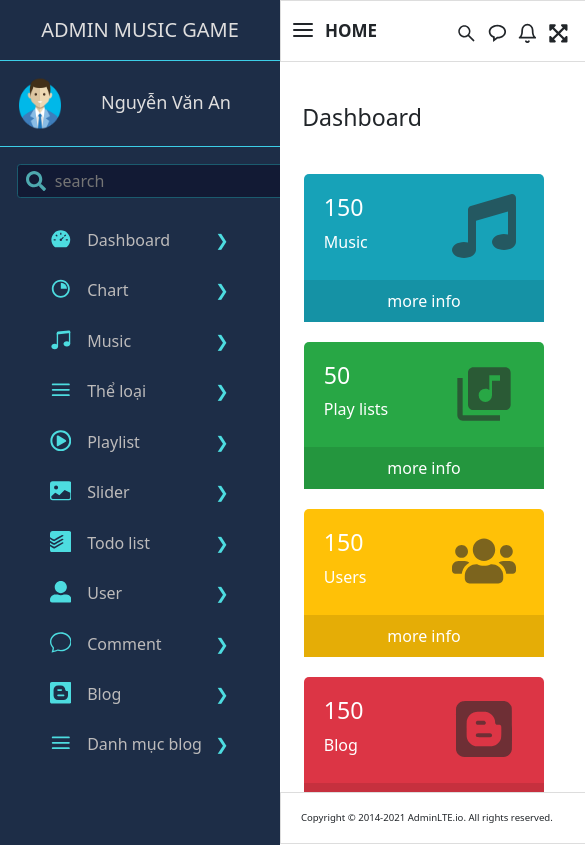
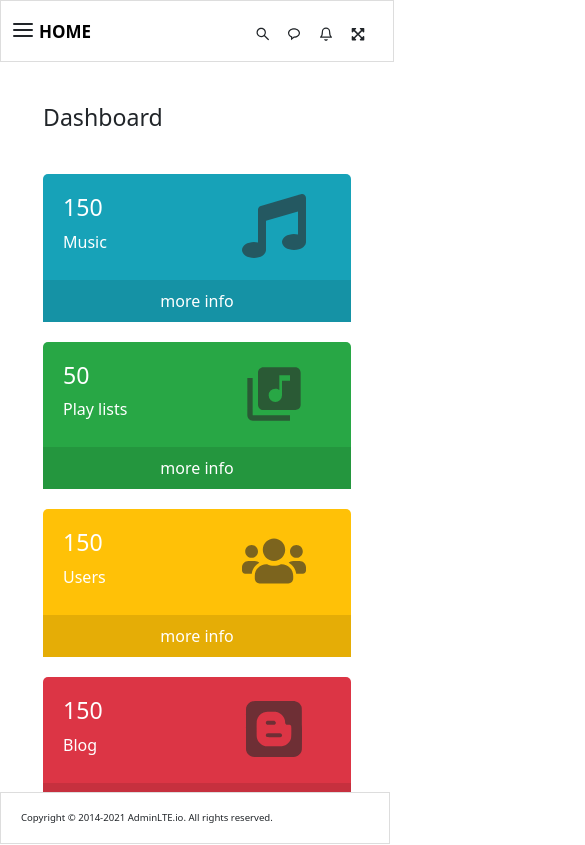
Before and after one commit to phamdactai9x66/frontMusicGaming, a React (Create React App) app: page /admin in a window 390 px wide. Shown: the top 845 px of the page, 585 px wide, since content can reach past the window. Built offline with nearby package versions, Linux system fonts and the light colour scheme.

Commit message:
config admin

```diff
--- a/src/page/admin/admin.scss
+++ b/src/page/admin/admin.scss
@@ -94,14 +94,13 @@ main {
 }
 .toggle {
   @extend %toggleStyle;
-  color: rgb(212, 69, 69);
   top: 1.5rem;
   left: 6rem;
-  background-color: #ffffff00;
+  background-color: #ee4a4a00;
   width: 14rem;
   height: 1rem;
   cursor: pointer;
-   z-index: 500;
+  z-index: 1;
 }
 .nav__check {
   @extend %toggleStyle;
@@ -223,7 +222,7 @@ main {
 }
 
 // :checked
-input:checked {
+.tab input:checked {
   ~ .tab-label {
     background: #121a34;
     & .grid_item div {
@@ -241,6 +240,7 @@ input:checked {
 
 
 header {
+  background-color: #fff;
   width: 100%;
   line-height: 60px;
   display: flex;
@@ -255,23 +255,72 @@ header {
       }
       span{
         position: absolute;
-        z-index: 100;
         cursor: pointer;
         font-size: 17px;
         font-weight: bold;
+        z-index: 2;
+        color: black;
       }
     }
     &__icons{
       cursor: pointer;
       font-size: 1.3rem;
       &--2{
-        margin: 0px 10px 0px 10px;
+        margin: 20px 15px 0px 10px;
+      }
+      &--3{
+        margin: 20px 15px 0px 10px;
       }
       &--4{
-        margin: 0px 33px 0px 10px;
+        margin: 20px 15px 0px 10px;
       }
     }
   }
+ .header__icons {
+   display: flex;
+ }
+ .search-box {
+   background: rgb(255, 255, 255);
+   height: 40px;
+   border-radius: 50px;
+   margin-top: 0.7rem;
+   border: 1px solid black;
+   margin-right: 0.8rem;
+ }
+.search-btn {
+  color: rgb(0, 0, 0);
+  float: right;
+  width: 38px;
+  height: 38px;
+  border-radius: 50%;
+  background: rgb(255, 255, 255);
+  display: flex;
+  justify-content: center;
+  align-items: center;
+  transition: 1s;
+}
+
+.search-input {
+  border: none;
+  background: none;
+  outline: none;
+  padding: 0;
+  color: rgb(0, 0, 0);
+  font-size: 15px;
+  transition: 0.4s;
+  line-height: 10px;
+  width: 0;
+  position: relative;
+  bottom: 0.7rem;
+  left: 0.7rem;
+}
+
+.search-box:hover > .search-input {
+  width: 250px;
+  position: relative;
+  bottom: 0.7rem;
+  left: 0.7rem;
+}
 
 }
 //=====Header
@@ -295,29 +344,85 @@ header {
   }
 }
 //=====Footer
-@media only screen and (max-width: 667px) {
-  .main_admin {
-    display: grid;
-    grid-template-columns: 280px 323px;
+.header_content_mobie {
+  display: none;
+}
+.header__icons_mobie {
+  display: none;
+}
+
+@media only screen and (max-width: 736px){
+  .toggle {
+    background-color: #5adaeb00;
+    left: -6.4rem;
+  }
+  .main_admin{
+    margin-left: -17.5rem;
     ._sidebar {
-      height: 115vh;
+      height: 125vh;
+    }
   }
+  .nav__check:checked ~ .main_admin{
+      margin-left: -12rem;
+      transition: 0.5s;
   }
+  .tabs .tab {
+    padding-top: 1rem;
+  }
+  main {
+    overflow: auto;
+    height: 150vh;
+  }
+
+  .header__icons_mobie svg {
+    padding: 0 0.4rem 1.1rem 0.4rem;
+    font-size: 2rem;
+  }
+  .header__icons {
+    display: none !important;
+  }
+  .header__content span {
+    display: none;
+  }
+  .header__icons_mobie {
+    display: block;
+    position: fixed;
+    z-index: 1000;
+    right: 1rem;
+    top: 1.2rem;
+    transition: 0.5s;
+    .btn {
+      margin-right: -0.9rem;
+      & svg {
+        font-size: 2.1rem;
+      }
+    }
+  }
+  .header_content_mobie {
+    display: block;
+    font-size: 17px;
+    font-weight: bold;
+    position: fixed;
+    z-index: 1000;
+    left: 10%;
+    top: 1.2rem;
+    transition: 0.5s;
+    color: black;
+    text-decoration: none;
+  }
+
+  .nav__check:checked ~ .header_content_mobie{
+    left: 27%;
+    transition: 0.5s;
+  }
+   .grid-main-2 {
+     margin-left: 3rem !important;
+   }
   main .home-page .grid-main-2 .main2 {
     background: white;
-    height: 100px;
+    height: 150px;
 }
-.gird-main-3 {
-  margin: 0rem 0rem 0rem -3rem;
-}
-.main4 {
-  transform: scale(0.8);
-  margin-bottom: -4rem;
-}
-.main5 {
-  transform: scale(0.8);
-  margin-bottom: -7rem;
-}
+
 main .home-page .gird-main-3 .main5 .main5-table-flex3 div a {
   background: #1d2d47;
   color: white;
@@ -329,15 +434,70 @@ main .home-page .gird-main-3 .main5 .main5-table-flex3 div a {
 }
 header {
   position: sticky;
-  z-index: 200;
   top: 0;
   left: 0;
   bottom: 0;
   right: 0;
-  background-color: #fff;
+  background-color: rgb(255, 255, 255);
+  padding-right: 1rem;
 }
-.home-top {
-  margin-left: -1.2rem;
-  margin-right: 1rem;
+
 }
+
+.modal-window {
+  position: fixed;
+  background-color: rgba(0, 0, 0, 0.575);
+  top: 0;
+  right: 0;
+  bottom: 0;
+  left: 0;
+  z-index: 999;
+  visibility: hidden;
+  opacity: 0;
+  transition: all 0.3s;
+  &:target {
+    visibility: visible;
+    opacity: 1;
+  }
+  & > div {
+    width: 400px;
+    position: absolute;
+    top: 50%;
+    left: 50%;
+    transform: translate(-50%);
+    input {
+      color: #ffd35b;
+      margin: 0 0 0 15%;
+      outline: none;
+      background: none;
+      border: none;
+      width: 15rem;
+      border-bottom: 0.05rem solid rgb(67, 197, 219);
+    }
+    button {
+      cursor: pointer;
+      border: none;
+      border-radius: 100%;
+      background: rgb(42, 164, 212);
+      .icon-search_mobie {
+        padding: 0.5rem;
+        color: #fff;
+      }
+    }
+    .modal-close {
+      padding: 0.5rem;
+      border-radius: 100%;
+      border: 0.1rem solid rgba(219, 224, 217, 0.801);
+      text-decoration: none;
+      color: #fdfdfd;
+      position: fixed;
+      top: -18.5rem;
+      right: 2rem ;
+      z-index: 1;
+    }
+  }
 }
+
+
+
+/* Demo Styles */
--- a/src/page/admin/pageAdmin/home/chartMusicHot.tsx
+++ b/src/page/admin/pageAdmin/home/chartMusicHot.tsx
@@ -100,7 +100,7 @@ export default function App() {
            activeIndex={activeIndex}
            activeShape={ChartMusicHot}
            data={data}
-           cx={145}
+           cx={130}
            cy={80}
            innerRadius={30}
            outerRadius={40}
--- a/src/page/admin/pageAdmin/home/home.scss
+++ b/src/page/admin/pageAdmin/home/home.scss
@@ -255,7 +255,6 @@
           border-bottom: 0.1rem solid rgb(126, 126, 126);
       }
 
-
   }
 
   // :checked
@@ -332,15 +331,7 @@
  .chart_music_mobie {
      display: none;
   }
-    @media screen and (max-width:768px)  {
-        .home-top{
-            display: grid;
-            grid-template-columns:  1fr 1fr;
-            .box-bb{
-                width: 100%;
-            }
-
-        }
+    @media only screen and (max-width:700px)  {
         .grid-main-2{
             display: grid;
             grid-template-columns: 1fr;
@@ -356,15 +347,13 @@
             display: grid;
             grid-template-columns: 1fr;
         }
-    }
-    @media only screen and (max-width: 667px) {
         .home-top{
             display: grid;
             grid-template-columns: 1fr;
             .box-bb{
                 width: 100%;
+                z-index: -10;
             }
-
         }
         .chart_user_destop {
             display: none;
@@ -384,9 +373,6 @@
         .text_music {
             font-size: 0.6rem;
         }
-            .Dashboarh {
-                margin-left: -1.3rem;
-            }
     }
 
 }
--- a/src/page/admin/rootPageAdmin.tsx
+++ b/src/page/admin/rootPageAdmin.tsx
@@ -1,10 +1,14 @@
 import React from 'react'
 import "./admin.scss"
+import 'bootstrap/dist/css/bootstrap.min.css';
 import Header from "../partials/admin/header";
 import Footer from "../partials/admin/footer";
 import Sidebar from "../partials/admin/sidebar";
-import { FiMenu } from 'react-icons/fi';
-
+import { Link } from 'react-router-dom';
+import { FiBell } from 'react-icons/fi';
+import { AiOutlineSearch } from 'react-icons/ai';
+import { BiMessageRounded } from 'react-icons/bi';
+import { FaExpandArrowsAlt } from 'react-icons/fa'
 interface rootPageAdmin<T> {
 
 }
@@ -13,13 +17,31 @@ const rootPageAdmin: React.FC<rootPageAdmin<any>> = ({ ...props }) => {
     return (
         <>
             <div>
-            <input hidden type="checkbox" name="" className="nav__check" id="nav-input"/>
+                <input hidden type="checkbox" name="" className="nav__check" id="nav-input" />
                 <label className="toggle" htmlFor="nav-input"></label>
+                <Link className="header_content_mobie" to="/">
+                    <div>HOME</div>
+                </Link>
+                <div className="header__icons_mobie">
+                        <a className="btn" href="#open-modal"><AiOutlineSearch /></a>
+                            <div id="open-modal" className="modal-window">
+                                <div>
+                                    <a href="#" title="Close" className="modal-close">X</a><br/>
+                                    <form action="">
+                                    <input type="text" name=""/>
+                                    <button><AiOutlineSearch className="icon-search_mobie"/></button>
+                                    </form>
+                                 </div>
+                            </div>
+                    <BiMessageRounded />
+                    <FiBell />
+                    <FaExpandArrowsAlt />
+                </div>
                 <div className="main_admin">
                     <aside>
-                 <Sidebar/>
+                        <Sidebar />
                     </aside>
-                <article className="main_render_admin">
+                    <article>
                         <Header />
                         <main>
                             {
--- a/src/page/partials/admin/header.tsx
+++ b/src/page/partials/admin/header.tsx
@@ -1,6 +1,6 @@
 
 import React from 'react'
-import { RouteChildrenProps, withRouter } from "react-router-dom";
+import { Link, RouteChildrenProps, withRouter } from "react-router-dom";
 import { FiMenu, FiBell } from 'react-icons/fi';
 import { AiOutlineSearch } from 'react-icons/ai';
 import { BiMessageRounded } from 'react-icons/bi';
@@ -12,16 +12,24 @@ interface Header<T> {
 
 const Header: React.FC<Header<any>> = ({ ...props }) => {
     return (
+
         <header>
+
             <div className="header__content">
-               <FiMenu className='header__content--icon'/>
-                <span>HOME</span>
+
+                <FiMenu className='header__content--icon' />
+                <Link to="/"><span>HOME</span></Link>
             </div>
             <div className="header__icons">
-                <AiOutlineSearch />
-                <BiMessageRounded className="header__icons--2"/>
-                <FiBell />
-                <FaExpandArrowsAlt className="header__icons--4"/>
+                <div className="search-box">
+                    <input className="search-input" type="text" name="" placeholder="Search..." />
+                    <a href="#" className="search-btn">
+                       <AiOutlineSearch />
+                    </a>
+                </div>
+                <BiMessageRounded className="header__icons--2" />
+                <FiBell className="header__icons--3"/>
+                <FaExpandArrowsAlt className="header__icons--4" />
             </div>
         </header>
     )
--- a/src/page/partials/admin/sidebar.tsx
+++ b/src/page/partials/admin/sidebar.tsx
@@ -4,7 +4,6 @@ import imgAdmin from '../../public_image/img_admin/admin.png'
 import { FontAwesomeIcon } from '@fortawesome/react-fontawesome'
 import { faSearch } from '@fortawesome/free-solid-svg-icons'
 import { Link, RouteChildrenProps, withRouter } from "react-router-dom";
-import 'bootstrap/dist/css/bootstrap.min.css';
 import { BsMusicNoteBeamed, BsFillImageFill, BsChat } from 'react-icons/bs';
 import { setOriginalNode } from 'typescript';
 import { BiMessageSquareAdd, BiPieChart } from 'react-icons/bi';
```
Lines whose indentation alone changed are shown as unchanged.
